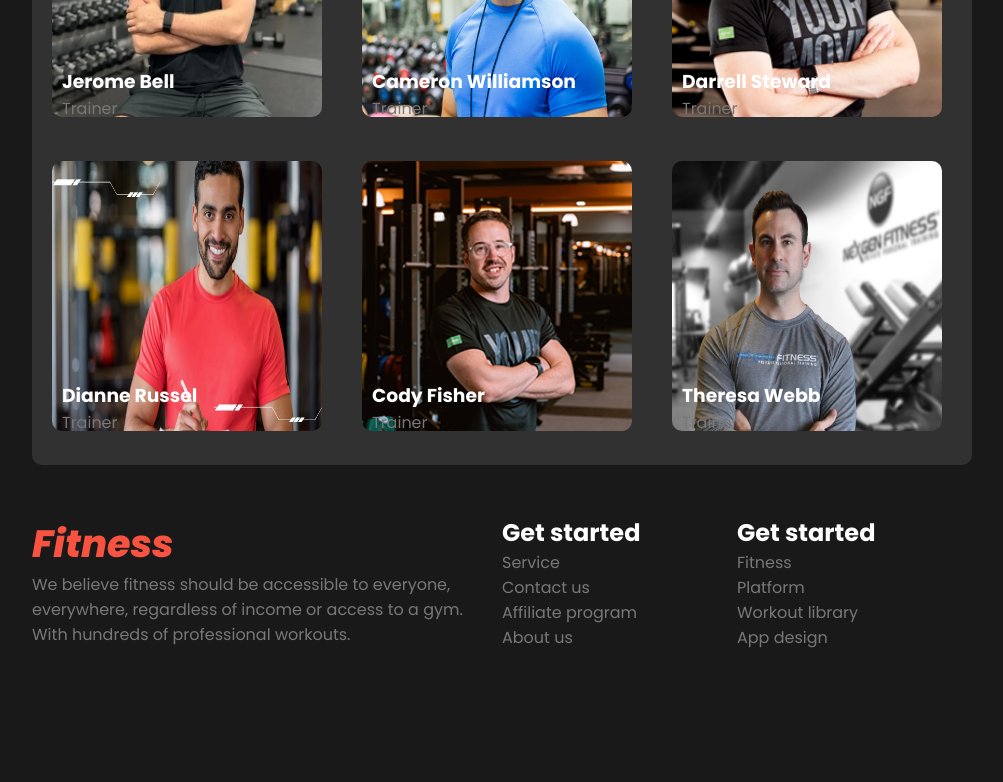
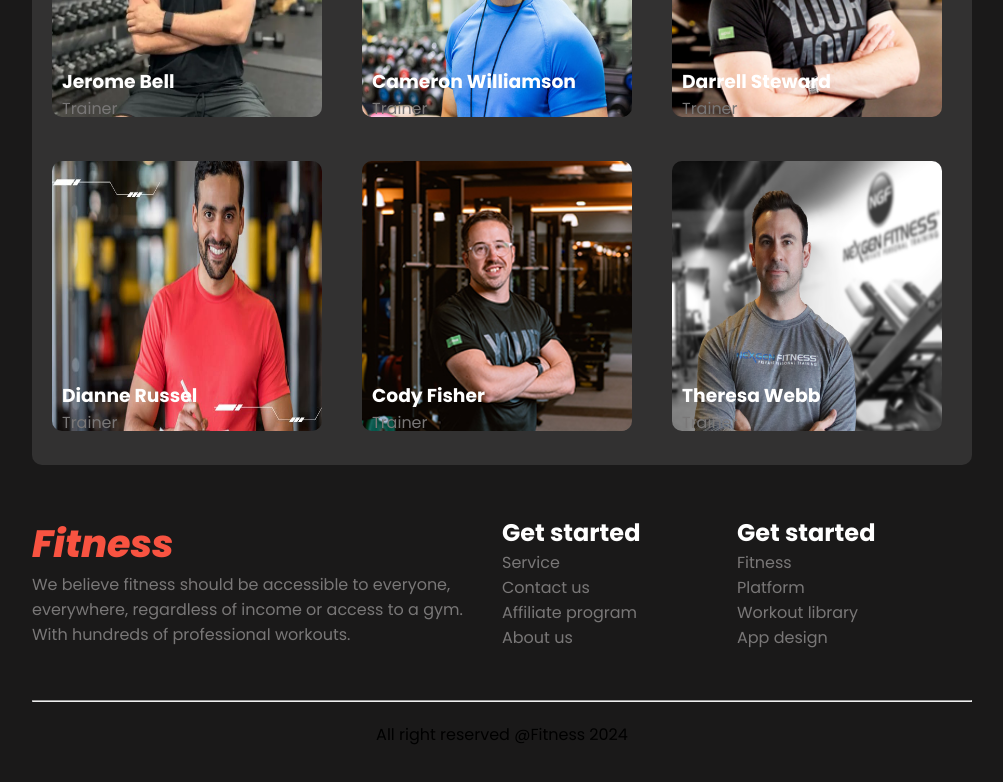
Before and after one commit to zahidhasan2024/assignment-2, a plain HTML site: page index.html in a window 1280 px wide. Shown: the part 2713-3495 px from the top of the page, without its empty margins (138-1141 px from the left). Drawn offline with Linux system fonts and the light colour scheme; a web font is replaced by a local one.

Commit message:
footer fixed

```diff
--- a/index.html
+++ b/index.html
@@ -306,6 +306,12 @@ hundreds of professional workouts.
             </ul>
         </div>
     </footer>
-    <div class="" style="height: 50vh;"></div>
+    <div class="container">
+        <hr>
+        <div class="copyright">
+            <p>All right reserved @Fitness 2024
+            </p>
+        </div>
+    </div>
 </body>
 </html>
--- a/style.css
+++ b/style.css
@@ -262,6 +262,12 @@ footer{
     color: #797777;
 }
 
+.copyright p{
+    padding: 20px 0;
+    text-align: center;
+
+}
+
 
 
 .bmi-title{
```
